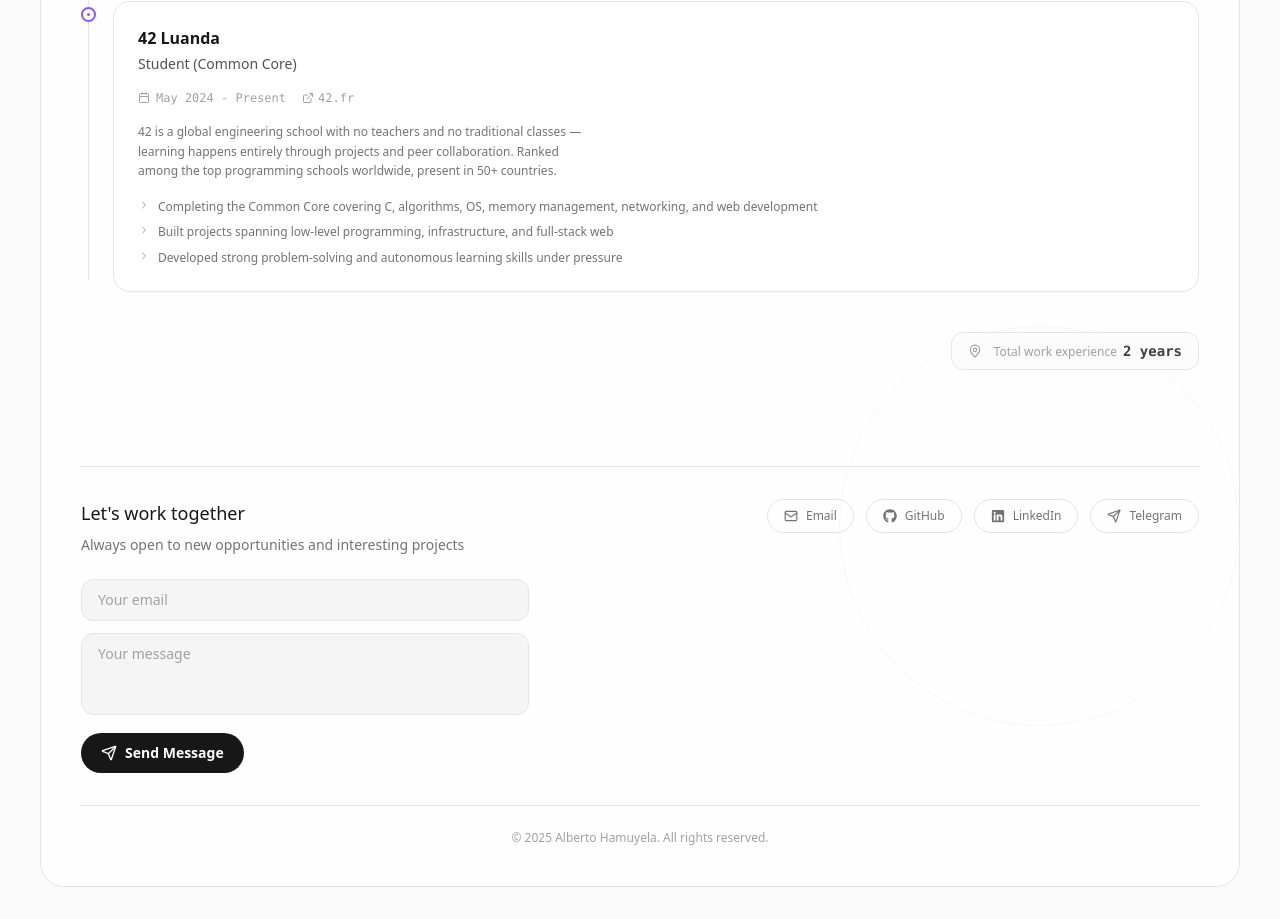
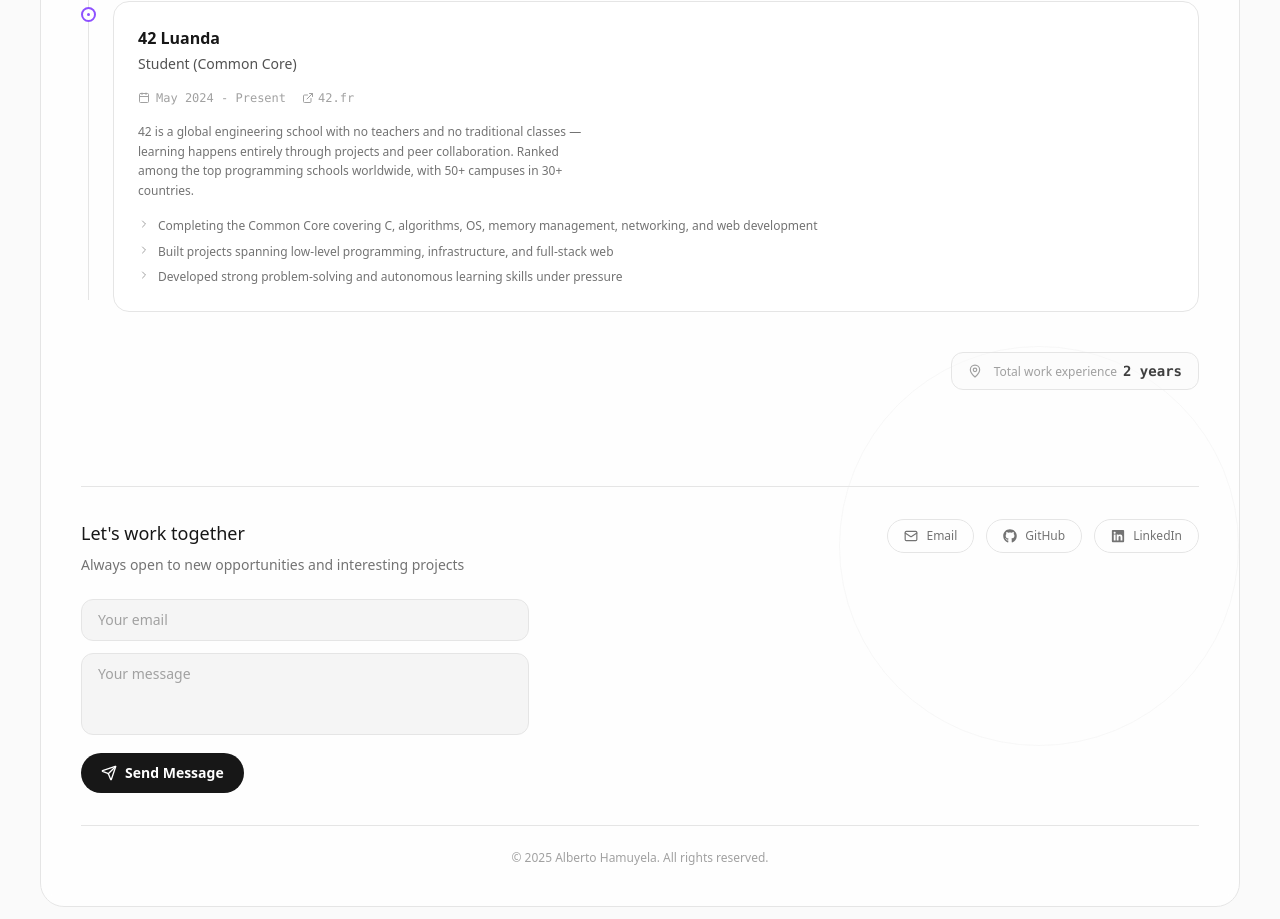
Before and after one commit to ahamuyel/alber701h, a Next.js app: page / in a window 1280 px wide. Shown: the part 3100-4019 px from the top of the page. Built offline with nearby package versions, Linux system fonts and the light colour scheme.

Commit message:
some corrections

```diff
--- a/app/components/Footer.tsx
+++ b/app/components/Footer.tsx
@@ -101,9 +101,8 @@ export default function Footer() {
         <div className="flex flex-wrap items-center justify-center md:justify-end gap-3 flex-shrink-0">
           {[
             { href: 'mailto:alber701hamuyela@gmail.com', icon: Mail, label: t.footer.email },
-            { href: 'https://github.com/alber701h', icon: FaGithub, label: 'GitHub', external: true },
+            { href: 'https://github.com/ahamuyel', icon: FaGithub, label: 'GitHub', external: true },
             { href: 'https://www.linkedin.com/in/alber701h', icon: FaLinkedin, label: 'LinkedIn', external: true },
-            { href: 'https://t.me/alber701h', icon: Send, label: 'Telegram', external: true },
           ].map((link) => (
             <a
               key={link.label}
--- a/app/data/index.ts
+++ b/app/data/index.ts
@@ -179,7 +179,7 @@ export const workExperience: WorkExperience[] = [
     tech: 'Software Development',
     startDate: '2024-05',
     url: 'https://42.fr',
-    description: '42 is a global engineering school with no teachers and no traditional classes — learning happens entirely through projects and peer collaboration. Ranked among the top programming schools worldwide, present in 50+ countries.',
+    description: '42 is a global engineering school with no teachers and no traditional classes — learning happens entirely through projects and peer collaboration. Ranked among the top programming schools worldwide, with 50+ campuses in 30+ countries.',
     highlights: [
       'Completing the Common Core covering C, algorithms, OS, memory management, networking, and web development',
       'Built projects spanning low-level programming, infrastructure, and full-stack web',
```
